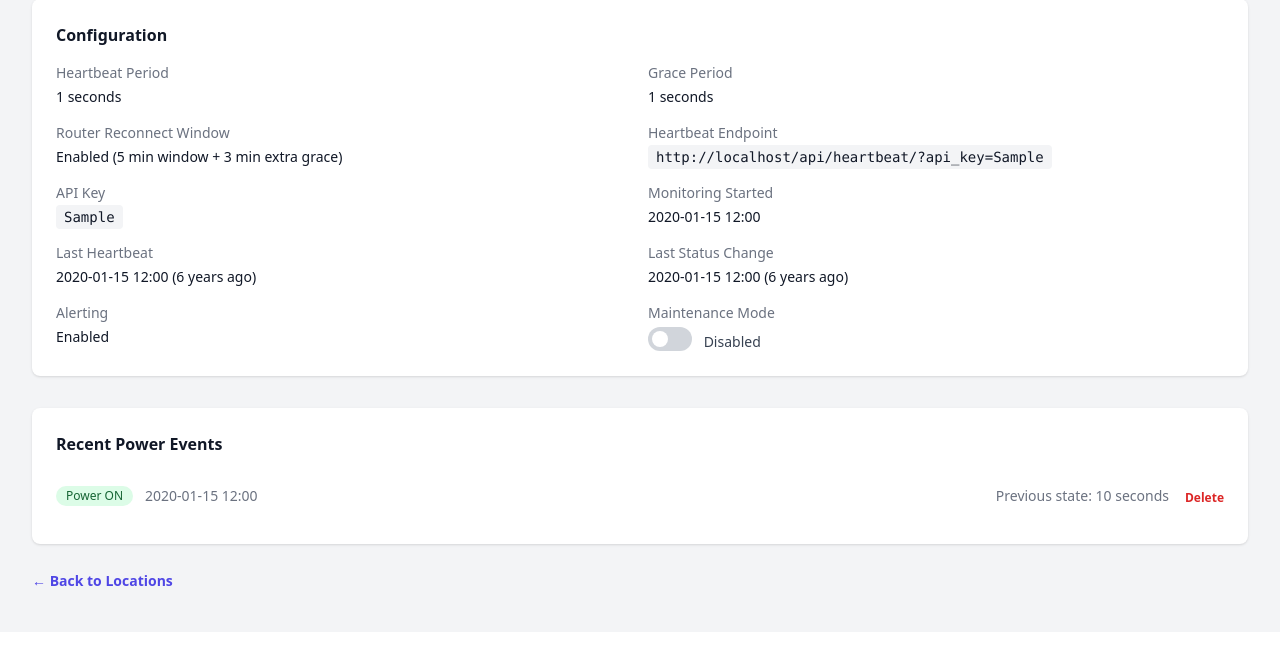
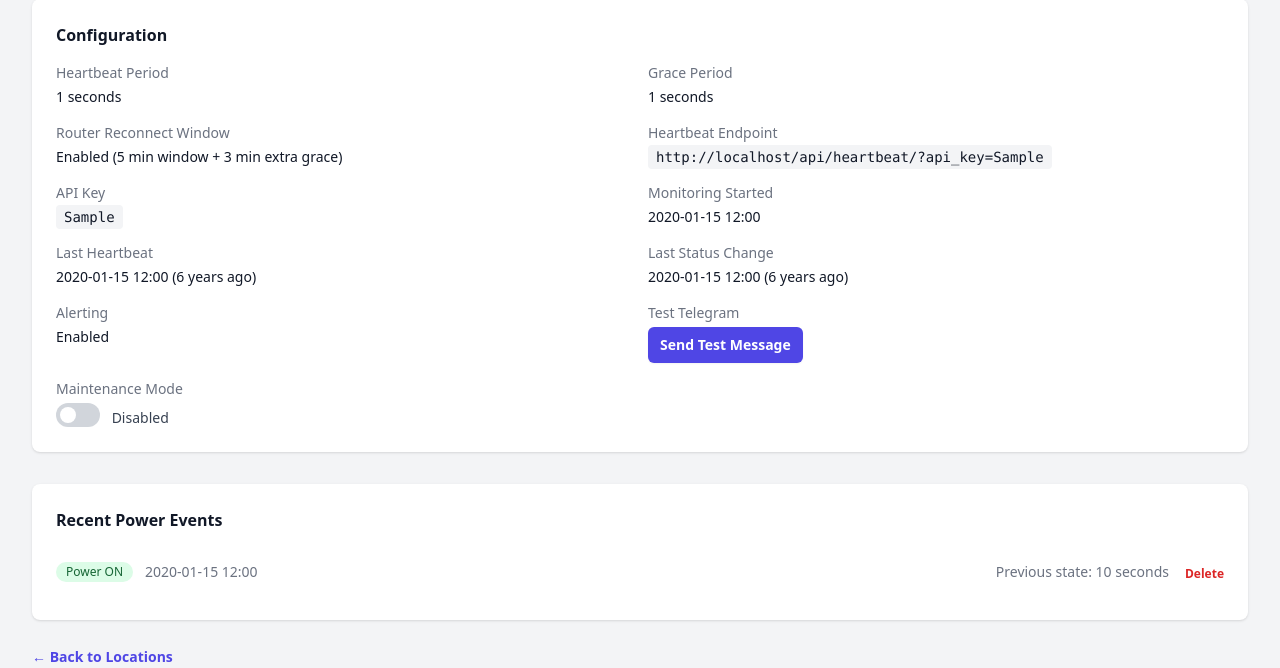
Before and after one commit to anzozulia/power_monitor, a Django app: page /admin/locations/00000000-0000-0000-0000-000000000001/ in a window 1280 px wide. Shown: the part 205-873 px from the top of the page. Before the commit the page ends 791 px from the top, so only its background shows below. Run offline with Django 5.2, Linux system fonts and the light colour scheme; a user stored in the database is signed in; tables that the repository leaves empty hold one stand-in row (values such as "Sample post"); some libraries are stand-ins or nearby versions.

Commit message:
Add Telegram test message action.
Let admins send a silent test message to a location chat and delete it immediately, surfacing any Telegram errors in the UI. Also fix Telegram client loop handling to avoid event loop closed errors.

Co-authored-by: Cursor <cursoragent@cursor.com>

```diff
--- a/src/admin_panel/templates/admin_panel/locations/detail.html
+++ b/src/admin_panel/templates/admin_panel/locations/detail.html
@@ -145,6 +145,18 @@
                 </dd>
             </div>
             <div>
+                <dt class="text-sm font-medium text-gray-500">Test Telegram</dt>
+                <dd class="mt-1 text-sm text-gray-900">
+                    <form method="post" action="{% url 'admin_panel:location_test_telegram' pk=location.pk %}">
+                        {% csrf_token %}
+                        <button type="submit"
+                                class="inline-flex items-center rounded-md bg-indigo-600 px-3 py-2 text-sm font-semibold text-white shadow-sm hover:bg-indigo-500">
+                            Send Test Message
+                        </button>
+                    </form>
+                </dd>
+            </div>
+            <div>
                 <dt class="text-sm font-medium text-gray-500">Maintenance Mode</dt>
                 <dd class="mt-1 text-sm text-gray-900">
                     <button type="button"
--- a/src/admin_panel/urls.py
+++ b/src/admin_panel/urls.py
@@ -25,6 +25,11 @@ urlpatterns = [
     path('admin/locations/<uuid:pk>/delete/', views.location_delete, name='location_delete'),
     path('admin/locations/<uuid:pk>/reset/', views.location_reset, name='location_reset'),
     path(
+        'admin/locations/<uuid:pk>/test-telegram/',
+        views.location_test_telegram,
+        name='location_test_telegram',
+    ),
+    path(
         'admin/locations/<uuid:pk>/events/<int:event_id>/delete/',
         views.power_event_delete,
         name='power_event_delete',
--- a/src/admin_panel/views.py
+++ b/src/admin_panel/views.py
@@ -13,6 +13,7 @@ from django.db import transaction
 from django.http import JsonResponse
 from django.shortcuts import get_object_or_404, redirect, render
 from django.utils import timezone
+from telegram.error import TelegramError
 
 from core.models import DiagramMessage, Heartbeat, Location, PowerEvent, PowerStatus
 
@@ -194,6 +195,35 @@ def location_toggle_offline_detection(request, pk):
 
 
 @login_required
+def location_test_telegram(request, pk):
+    """Send and delete a test Telegram message for a location."""
+    location = get_object_or_404(Location, pk=pk)
+
+    if request.method == 'POST':
+        if not location.telegram_bot_token or not location.telegram_chat_id:
+            messages.error(request, 'Telegram bot token or chat ID is missing.')
+            return redirect('admin_panel:location_detail', pk=pk)
+
+        try:
+            from telegram_client.client import TelegramClient
+
+            client = TelegramClient(location.telegram_bot_token)
+            message_id = client.send_message(
+                location.telegram_chat_id,
+                'Power Monitor test message.',
+                disable_notification=True,
+            )
+            client.delete_message(location.telegram_chat_id, message_id)
+            messages.success(request, 'Test message sent and deleted successfully.')
+        except TelegramError as e:
+            messages.error(request, f'Telegram error: {e}')
+        except Exception as e:
+            messages.error(request, f'Unexpected error: {e}')
+
+    return redirect('admin_panel:location_detail', pk=pk)
+
+
+@login_required
 def power_event_delete(request, pk, event_id):
     """Delete a power event for a location."""
     event = get_object_or_404(PowerEvent, id=event_id, location_id=pk)
```
Also changed, not shown: src/telegram_client/client.py (+40 -13 lines).
